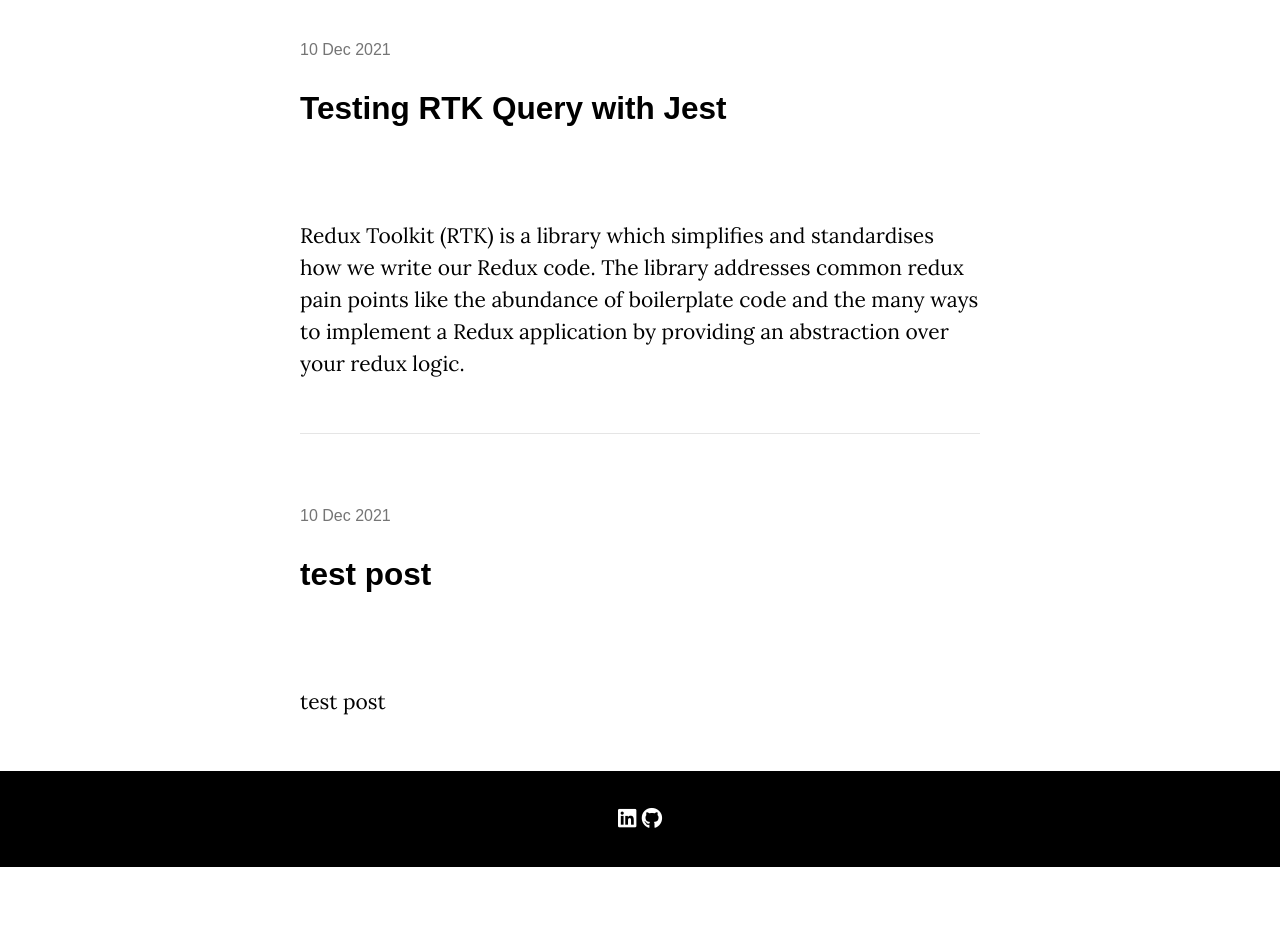
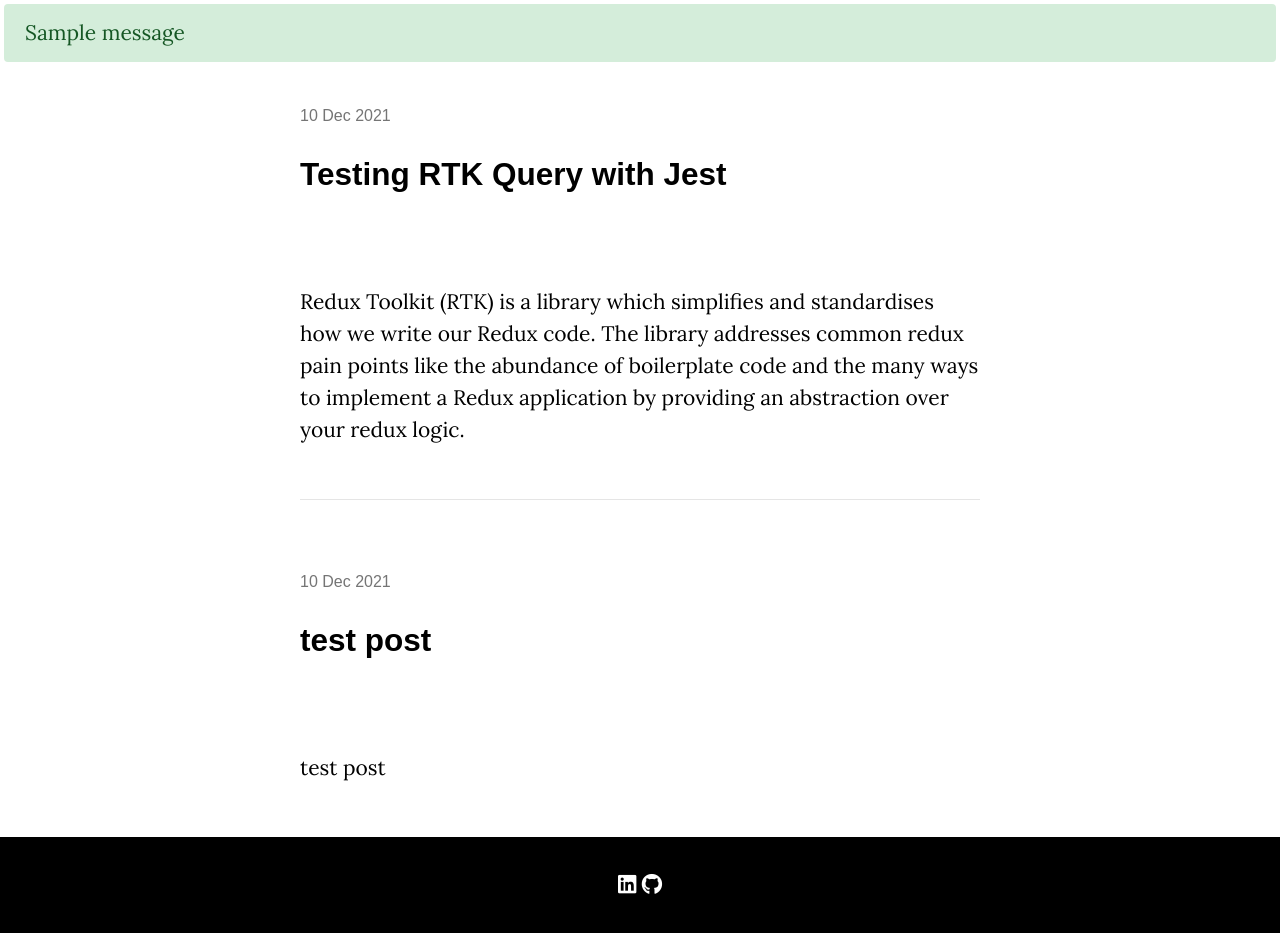
Before and after one commit to Code-Institute-Submissions/mlenahan-Johnpooch.dog_SepResub, a Django app: page / in a window 1280 px wide. Shown: the part 75-1008 px from the top of the page. Before the commit the page ends 942 px from the top, so only its background shows below. Run offline with Django 3.2, Linux system fonts and the light colour scheme; data comes from the database, SQL or seed files in the repository; both versions use the stored data as it was after the commit; one stand-in notice (Sample message) is shown; some web fonts are replaced.

Commit message:
change comment success message and fix issue with image styling in post detail and issue with site settings title after comment is posted

```diff
--- a/blog/views.py
+++ b/blog/views.py
@@ -1,4 +1,6 @@
-from django.shortcuts import render, get_object_or_404
+from django.contrib import messages
+from django.shortcuts import render, get_object_or_404, redirect
+from django.urls import reverse
 from django.views import generic, View
 from .models import Post, SiteSettings
 from .forms import CommentForm
@@ -42,6 +44,7 @@ class PostDetail(View):
 
         queryset = Post.objects.filter(status=1)
         post = get_object_or_404(queryset, slug=slug)
+        site_settings = SiteSettings.objects.get()
         comments = post.comments.filter(approved=True).order_by("-created_at")
 
         comment_form = CommentForm(data=request.POST)
@@ -51,14 +54,15 @@ class PostDetail(View):
             comment = comment_form.save(commit=False)
             comment.post = post
             comment.save()
-        else:
-            comment_form = CommentForm()
+            messages.success(request, 'Your comment has been created! It will appear once it is approved!')
+            return redirect(reverse('post_detail', kwargs={'slug': slug}))
 
         return render(
             request,
             "post_detail.html",
             {
                 "post": post,
+                'site_settings': site_settings,
                 "comments": comments,
                 "commented": True,
                 "comment_form": comment_form,
--- a/static/css/style.css
+++ b/static/css/style.css
@@ -177,7 +177,7 @@ body {
  }
 
  .summary-container .image-container img {
-    min-width: 100%;
+   width: 100%;
  }
 
  .inline-code-snippet {
@@ -186,6 +186,25 @@ body {
    background-color: rgb(242, 242, 242);
    font-size: 75%;
  }
+
+ .alert-success {
+   color: #155724;
+   background-color: #d4edda;
+   border-color: #c3e6cb;
+}
+.alert-danger {
+   color: #721c24;
+   background-color: #f8d7da;
+   border-color: #f5c6cb;
+}
+.alert {
+   position: relative;
+   padding: 0.75rem 1.25rem;
+   margin-bottom: 1rem;
+   border: 1px solid transparent;
+   border-radius: 0.25rem;
+   margin: 4px;
+}
 
  @media only screen and (max-width: 900px) {
     .pre-footer {
--- a/templates/base.html
+++ b/templates/base.html
@@ -39,6 +39,12 @@
     </nav>
 
     <main>
+        {% if messages %}
+        {% for message in messages %}
+            <div class="alert {% if message.tags %}alert-{{ message.tags }}{% endif %}" role="alert">{{ message }}</div>
+        {% endfor %}
+        {% endif %}
+
         {% block content %}
         {% endblock content %}
     </main>
```
Also changed, not shown: db.sqlite3.
